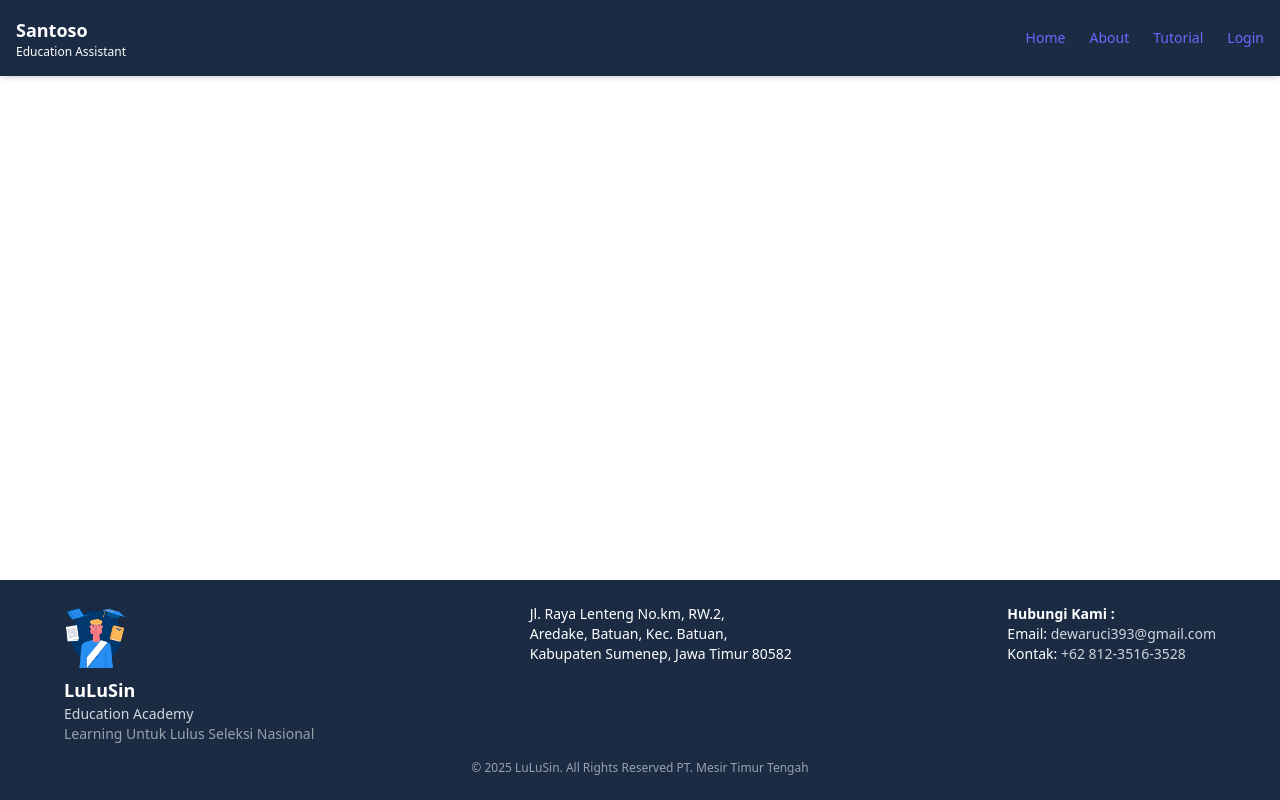
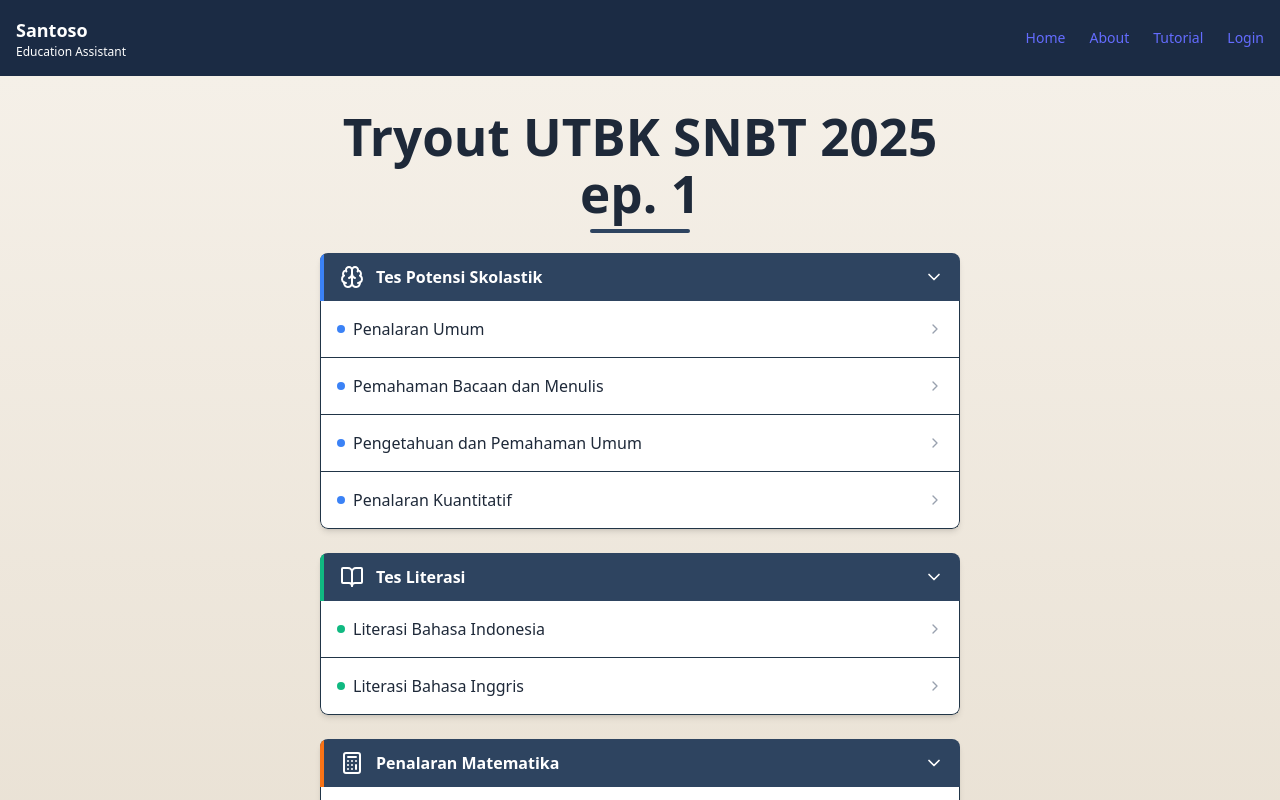
Before and after one commit to mifzalf/LuLuSin-FrontEnd, a React (Vite) app: page /Guru/Tryout/id/detail in a window 1280 px wide. Built offline with nearby package versions, Linux system fonts and the light colour scheme.

Commit message:
membuat halaman guruTryoutdetail

```diff
--- a/src/App.jsx
+++ b/src/App.jsx
@@ -23,6 +23,9 @@ import EditSoalCreatePembahasan from "./Pages/Guru/EditSoalCreatePembahasan";
 import EditTryout from "./Pages/Guru/EditTryout";
 import EditTryoutSubjek from "./Pages/Guru/EditTryoutSubjek";
 import GuruTryout from "./Pages/Guru/GuruTryout";
+import GuruTryoutDetail from "./Pages/Guru/GuruTryoutDetail";
+
+
 function App() {
   const [count, setCount] = useState(0);
 
@@ -98,7 +101,7 @@ function App() {
             <Route path="Guru/Tryout/id/subjek/editpembahasan/create" element={<EditSoalCreatePembahasan />} />
             <Route path="Guru/Tryout/id/subjek/edit" element={<EditTryout />} />
             <Route path="Guru/Tryout/id/editsubjek" element={<EditTryoutSubjek />} />
-            <Route path="Guru/Tryout" element={<GuruTryout />} />
+            <Route path="Guru/Tryout/id/detail" element={<GuruTryoutDetail />} />
           </Routes>
         </Layout>
       } />
--- /dev/null
+++ b/src/Pages/Guru/GuruTryoutDetail.jsx
@@ -0,0 +1,178 @@
+"use client"
+import { useState } from "react"
+import { motion } from "framer-motion"
+import { ChevronDown, ChevronRight, BookOpen, Brain, Calculator } from "lucide-react"
+
+const GuruTryoutDetail = () => {
+  return (
+    <div className="flex flex-col items-center justify-center bg-gradient-to-b from-[#f5f0e8] to-[#e9e1d4] p-6 min-h-screen w-screen">
+      <motion.div
+        className="w-full max-w-2xl px-4"
+        initial={{ opacity: 0, y: -20 }}
+        animate={{ opacity: 1, y: 0 }}
+        transition={{ duration: 0.6, ease: "easeOut" }}
+      >
+        <motion.h1
+          className="text-3xl font-bold text-gray-800 mb-8 text-center relative"
+          initial={{ opacity: 0, y: -30 }}
+          animate={{ opacity: 1, y: 0 }}
+          transition={{ duration: 0.7, delay: 0.2, type: "spring", stiffness: 100 }}
+        >
+          <motion.span
+            className="inline-block"
+            initial={{ scale: 0.9 }}
+            animate={{ scale: 1 }}
+            transition={{
+              duration: 0.5,
+              delay: 0.8,
+              type: "spring",
+              stiffness: 200,
+            }}
+          >
+            Tryout UTBK SNBT 2025 ep. 1
+          </motion.span>
+          <motion.div
+            className="absolute -bottom-3 left-1/2 transform -translate-x-1/2 w-20 h-1 bg-[#2e4460] rounded-full"
+            initial={{ width: 0 }}
+            animate={{ width: "100px" }}
+            transition={{ duration: 0.6, delay: 1.0 }}
+          />
+        </motion.h1>
+
+        <div className="w-full space-y-6">
+          <Section
+            title="Tes Potensi Skolastik"
+            items={[
+              "Penalaran Umum",
+              "Pemahaman Bacaan dan Menulis",
+              "Pengetahuan dan Pemahaman Umum",
+              "Penalaran Kuantitatif",
+            ]}
+            icon={<Brain />}
+            color="#3b82f6"
+          />
+
+          <Section
+            title="Tes Literasi"
+            items={["Literasi Bahasa Indonesia", "Literasi Bahasa Inggris"]}
+            icon={<BookOpen />}
+            color="#10b981"
+          />
+
+          <Section
+            title="Penalaran Matematika"
+            items={["Penalaran Matematika"]}
+            icon={<Calculator />}
+            color="#f97316"
+          />
+        </div>
+      </motion.div>
+    </div>
+  )
+}
+
+const Section = ({ title, items, icon, color }) => {
+  const [isOpen, setIsOpen] = useState(true)
+
+  // Variants for animations
+  const containerVariants = {
+    hidden: { opacity: 0, y: 20 },
+    visible: {
+      opacity: 1,
+      y: 0,
+      transition: {
+        when: "beforeChildren",
+        staggerChildren: 0.1,
+        delayChildren: 0.2,
+      },
+    },
+  }
+
+  const itemVariants = {
+    hidden: { opacity: 0, x: -20 },
+    visible: {
+      opacity: 1,
+      x: 0,
+      transition: { type: "spring", stiffness: 100, damping: 10 },
+    },
+  }
+
+  return (
+    <motion.div
+      className="rounded-lg overflow-hidden shadow-md"
+      variants={containerVariants}
+      initial="hidden"
+      animate="visible"
+      transition={{ duration: 0.5, type: "spring" }}
+    >
+      <motion.div
+        className="bg-[#2e4460] text-white font-semibold py-3 px-4 flex items-center justify-between cursor-pointer"
+        whileHover={{ backgroundColor: "#263850" }}
+        onClick={() => setIsOpen(!isOpen)}
+        style={{
+          borderLeft: `4px solid ${color}`,
+          transition: "background-color 0.2s ease",
+        }}
+      >
+        <div className="flex items-center space-x-3">
+          <motion.div
+            className="text-white"
+            initial={{ rotate: 0 }}
+            animate={{ rotate: [0, 10, 0] }}
+            transition={{ duration: 1, delay: 1, repeat: Number.POSITIVE_INFINITY, repeatDelay: 5 }}
+          >
+            {icon}
+          </motion.div>
+          <h2>{title}</h2>
+        </div>
+        <motion.div animate={{ rotate: isOpen ? 0 : -90 }} transition={{ duration: 0.3 }}>
+          {isOpen ? <ChevronDown size={20} /> : <ChevronRight size={20} />}
+        </motion.div>
+      </motion.div>
+
+      <motion.div
+        initial={false}
+        animate={{
+          height: isOpen ? "auto" : 0,
+          opacity: isOpen ? 1 : 0,
+        }}
+        transition={{ duration: 0.3, ease: "easeInOut" }}
+        className="overflow-hidden"
+      >
+        <div className="border border-t-0 rounded-b-lg overflow-hidden bg-white">
+          {items.map((item, index) => (
+            <motion.div
+              key={index}
+              className={`p-4 border-b last:border-b-0 hover:bg-gray-50 cursor-pointer transition-colors duration-150`}
+              variants={itemVariants}
+              whileHover={{
+                backgroundColor: `${color}10`,
+                x: 5,
+                transition: { duration: 0.2 },
+              }}
+            >
+              <div className="flex items-center justify-between">
+                <div className="flex items-center space-x-2">
+                  <div className="w-2 h-2 rounded-full" style={{ backgroundColor: color }} />
+                  <span className="font-medium text-gray-800">{item}</span>
+                </div>
+                <motion.div
+                  className="text-gray-400"
+                  whileHover={{
+                    scale: 1.2,
+                    color: color,
+                    transition: { duration: 0.2 },
+                  }}
+                >
+                  <ChevronRight size={16} />
+                </motion.div>
+              </div>
+            </motion.div>
+          ))}
+        </div>
+      </motion.div>
+    </motion.div>
+  )
+}
+
+export default GuruTryoutDetail
```
